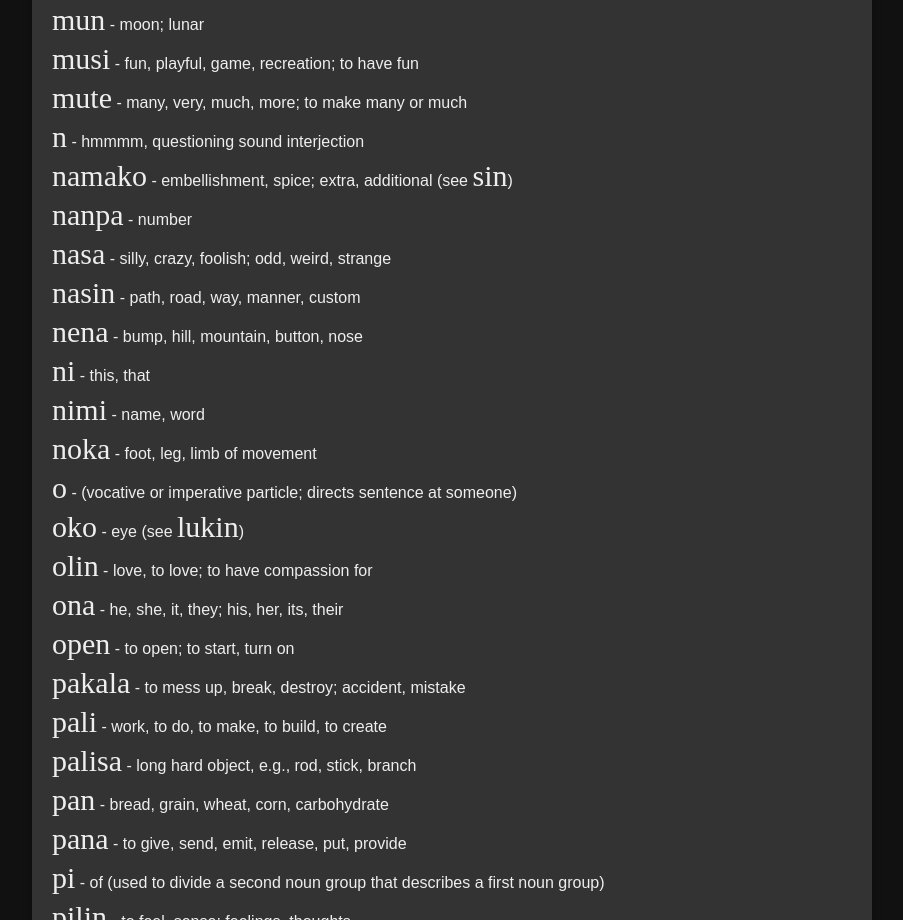
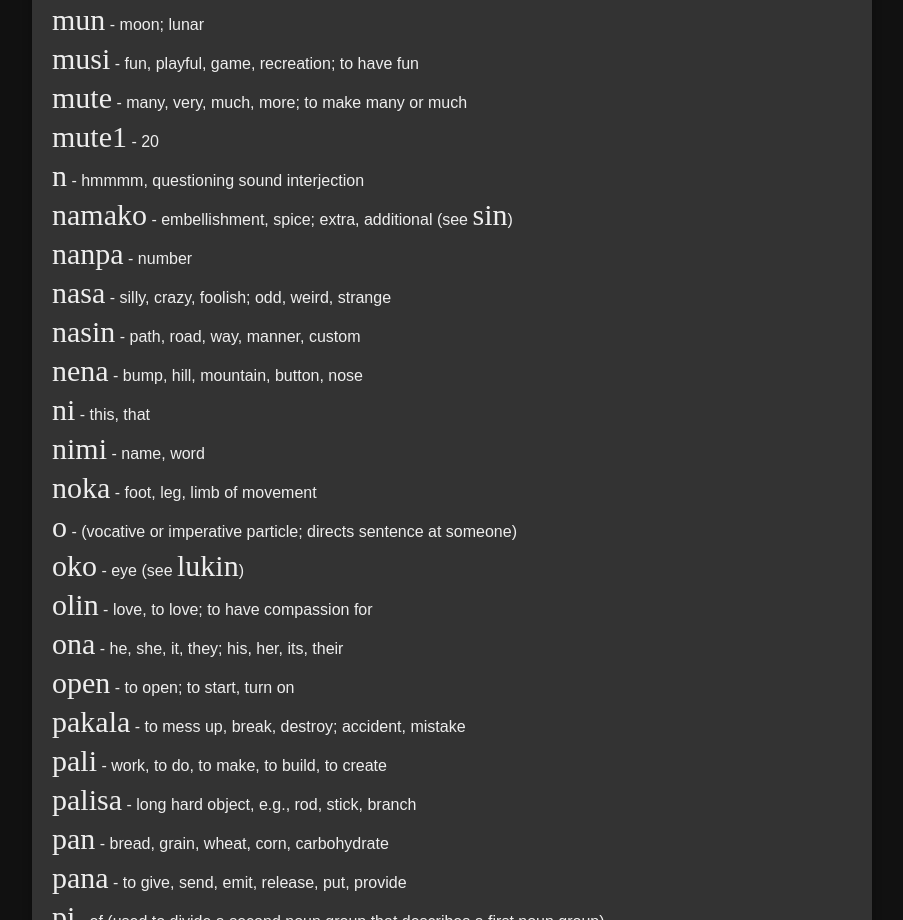
Before and after one commit to ilo-sona/ilo-sona.github.io, a plain HTML site: page kulupu-nimi.html in a window 1280 px wide. Shown: the part 2989-3909 px from the top of the page, without its empty margins (188-1091 px from the left). Drawn offline with Linux system fonts and the light colour scheme; a web font is replaced by a local one.

Commit message:
Update kulupu-nimi.html

```diff
--- a/kulupu-nimi.html
+++ b/kulupu-nimi.html
@@ -165,6 +165,7 @@
 <li><strong>mun</strong> - moon; lunar</li>
 <li><strong>musi</strong> - fun, playful, game, recreation; to have fun</li>
 <li><strong>mute</strong> - many, very, much, more; to make many or much</li>
+<li><strong>mute1</strong> - 20 </li>
 <li><strong>n</strong> - hmmmm, questioning sound interjection</li>
 <li><strong>namako</strong> - embellishment, spice; extra, additional (see <strong>sin</strong>)</li>
 <li><strong>nanpa</strong> - number</li>
```
